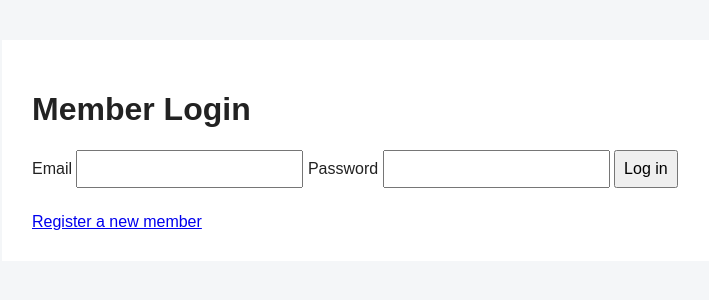
After one commit to rahulcse129/Library-Management-System, a Flask app: page /login in a window 1280 px wide. The commit adds this page. Shown: the top 300 px of the page, without its empty margins (208-917 px from the left). Run offline with Flask 3, Linux system fonts and the light colour scheme.

Commit message:
Add Selenium login testing

```diff
--- a/app.py
+++ b/app.py
@@ -1,10 +1,13 @@
+import os
 import sqlite3
 from pathlib import Path
 
-from flask import Flask, render_template, request
+from flask import Flask, redirect, render_template, request, session, url_for
+from werkzeug.security import check_password_hash, generate_password_hash
 
 
 app = Flask(__name__)
+app.secret_key = "beginner-library-secret-key"
 DATABASE = Path(__file__).with_name("library.db")
 
 
@@ -47,6 +50,22 @@ def get_books():
     return books
 
 
+def create_members_table():
+    connection = sqlite3.connect(DATABASE)
+    connection.execute(
+        """
+        CREATE TABLE IF NOT EXISTS members (
+            id INTEGER PRIMARY KEY AUTOINCREMENT,
+            name TEXT NOT NULL,
+            email TEXT UNIQUE NOT NULL,
+            password TEXT NOT NULL
+        )
+        """
+    )
+    connection.commit()
+    connection.close()
+
+
 @app.route("/")
 def index():
     search_text = request.args.get("search", "").strip()
@@ -57,8 +76,73 @@ def index():
             book for book in books if search_text.lower() in book["title"].lower()
         ]
 
-    return render_template("index.html", books=books, search_text=search_text)
+    return render_template(
+        "index.html",
+        books=books,
+        search_text=search_text,
+        member_name=session.get("member_name"),
+    )
+
+
+@app.route("/register", methods=["GET", "POST"])
+def register():
+    message = ""
+    if request.method == "POST":
+        name = request.form["name"].strip()
+        email = request.form["email"].strip().lower()
+        password = request.form["password"]
+        create_members_table()
+
+        connection = sqlite3.connect(DATABASE)
+        try:
+            connection.execute(
+                "INSERT INTO members (name, email, password) VALUES (?, ?, ?)",
+                (name, email, generate_password_hash(password)),
+            )
+            connection.commit()
+        except sqlite3.IntegrityError:
+            message = "A member with this email already exists."
+            connection.close()
+            return render_template("register.html", message=message)
+        connection.close()
+        return redirect(url_for("login"))
+
+    return render_template("register.html", message=message)
+
+
+@app.route("/login", methods=["GET", "POST"])
+def login():
+    message = ""
+    if request.method == "POST":
+        email = request.form["email"].strip().lower()
+        password = request.form["password"]
+        create_members_table()
+
+        connection = sqlite3.connect(DATABASE)
+        member = connection.execute(
+            "SELECT name, password FROM members WHERE email = ?", (email,)
+        ).fetchone()
+        connection.close()
+
+        if member and check_password_hash(member[1], password):
+            session["member_name"] = member[0]
+            return redirect(url_for("index"))
+        message = "Invalid email or password."
+
+    return render_template("login.html", message=message)
+
+
+@app.route("/logout")
+def logout():
+    session.clear()
+    return redirect(url_for("login"))
 
 
 if __name__ == "__main__":
-    app.run(host="0.0.0.0", port=5000, debug=True)
+    create_members_table()
+    app.run(
+        host="0.0.0.0",
+        port=int(os.environ.get("PORT", "5000")),
+        debug=False,
+        use_reloader=False,
+    )
--- a/templates/index.html
+++ b/templates/index.html
@@ -10,6 +10,11 @@
     <main class="container">
         <h1>Library Management System</h1>
         <p>Search for a book by title.</p>
+        {% if member_name %}
+            <p>Welcome, {{ member_name }}! <a href="{{ url_for('logout') }}">Log out</a></p>
+        {% else %}
+            <p><a href="{{ url_for('login') }}">Log in</a> | <a href="{{ url_for('register') }}">Register</a></p>
+        {% endif %}
 
         <form method="get" action="/">
             <label for="search">Book title</label>
--- /dev/null
+++ b/templates/login.html
@@ -0,0 +1,23 @@
+<!DOCTYPE html>
+<html lang="en">
+<head>
+    <meta charset="UTF-8">
+    <meta name="viewport" content="width=device-width, initial-scale=1.0">
+    <title>Member Login</title>
+    <link rel="stylesheet" href="{{ url_for('static', filename='style.css') }}">
+</head>
+<body>
+    <main class="container">
+        <h1>Member Login</h1>
+        {% if message %}<p class="message" id="login-error">{{ message }}</p>{% endif %}
+        <form method="post">
+            <label for="email">Email</label>
+            <input id="email" name="email" type="email" required>
+            <label for="password">Password</label>
+            <input id="password" name="password" type="password" required>
+            <button id="login-button" type="submit">Log in</button>
+        </form>
+        <a href="{{ url_for('register') }}">Register a new member</a>
+    </main>
+</body>
+</html>
```
Also changed, not shown: templates/register.html (added, +25 -0 lines), tests/test_login.py (added, +90 -0 lines), README.md.
